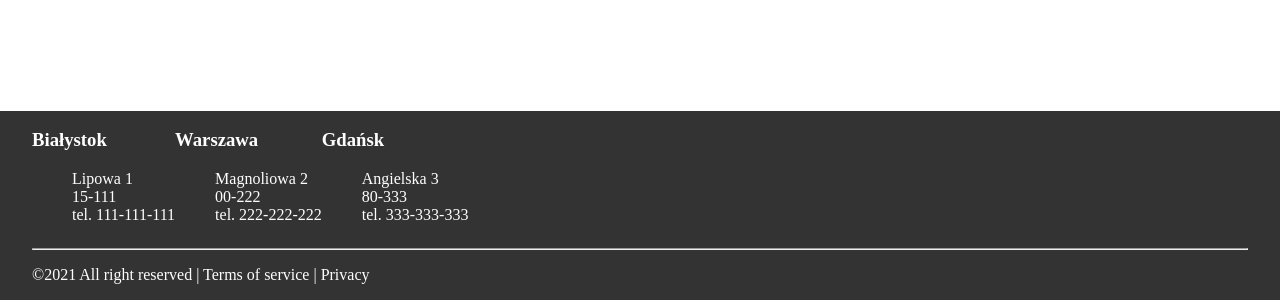
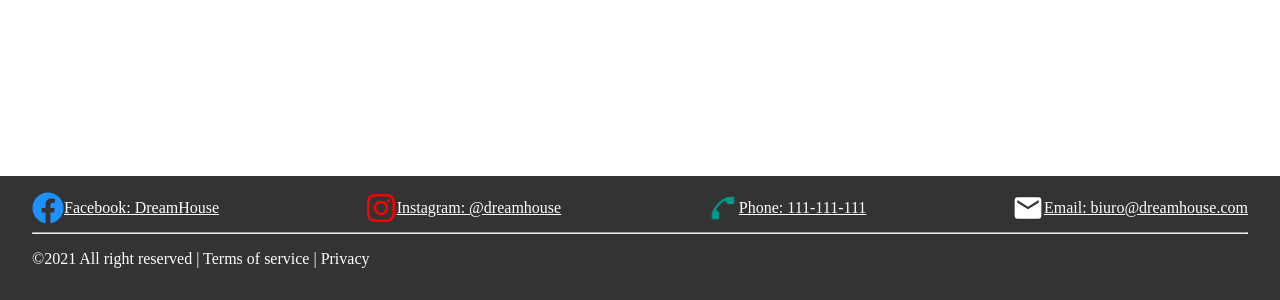
Before and after one commit to R2mik/DreamHouse, a React (Create React App) app: page /Footer in a window 1280 px wide. Shown: the part 740-1040 px from the top of the page. Built offline with nearby package versions, Linux system fonts and the light colour scheme.

Commit message:
add google-map library, change footer to responsible and align text on footer

```diff
--- a/package.json
+++ b/package.json
@@ -6,6 +6,7 @@
     "@hookform/resolvers": "^1.3.5",
     "@material-ui/core": "^4.11.3",
     "@material-ui/icons": "^4.11.2",
+    "@react-google-maps/api": "^2.1.1",
     "@testing-library/jest-dom": "^4.2.4",
     "@testing-library/react": "^9.4.0",
     "@testing-library/user-event": "^7.2.1",
@@ -13,6 +14,7 @@
     "react": "^16.12.0",
     "react-dom": "^16.12.0",
     "react-hook-form": "^6.15.4",
+    "react-icons": "^4.2.0",
     "react-router-dom": "^5.2.0",
     "react-scripts": "3.3.0",
     "yup": "^0.32.9"
--- a/src/assets/styles/App.css
+++ b/src/assets/styles/App.css
@@ -594,7 +594,7 @@ body {
           flex-direction: column;
   background: #333;
   color: white;
-  padding: 0 2em;
+  padding: 1em 2em;
   margin-top: auto;
   z-index: 9;
 }
@@ -607,6 +607,10 @@ body {
   -webkit-box-direction: normal;
       -ms-flex-direction: row;
           flex-direction: row;
+  -webkit-box-pack: justify;
+      -ms-flex-pack: justify;
+          justify-content: space-between;
+  padding: 1em auto;
 }
 
 .footer .row .col {
@@ -616,8 +620,22 @@ body {
           flex-direction: column;
 }
 
-.footer .row .col .list-unstyled {
-  list-style: none;
+.footer .row .col a {
+  display: -webkit-box;
+  display: -ms-flexbox;
+  display: flex;
+  -webkit-box-align: center;
+      -ms-flex-align: center;
+          align-items: center;
+  -webkit-box-pack: center;
+      -ms-flex-pack: center;
+          justify-content: center;
+  color: white;
+  font-size: 1em;
+}
+
+.footer .row .col a .icons {
+  padding-right: auto;
 }
 
 body {
--- a/src/assets/styles/_Footer.scss
+++ b/src/assets/styles/_Footer.scss
@@ -1,3 +1,5 @@
+@import "./_mixins/flex-center";
+
 body{
     min-height: 100%;
     display: flex;
@@ -8,19 +10,28 @@ body{
     flex-direction: column;
     background: #333;
     color: white;
-    padding: 0 2em;
+    padding: 1em 2em;
     margin-top: auto;
     z-index: 9;
 
     .row{
         display: flex;
         flex-direction: row;
+        justify-content: space-between;
+        padding: 1em auto;
         .col {
             //display: flex;
             flex-direction: column;
 
-            .list-unstyled {
-                list-style: none;
+            a {
+                @include flex-center;
+                color: white;
+                font-size: 1em;
+
+                .icons {
+                    padding-right: auto;
+                }
+
             }
         }
     }
--- /dev/null
+++ b/src/assets/styles/_mixins/_flex-center.scss
@@ -0,0 +1,5 @@
+@mixin flex-center {
+    display: flex;
+    align-items: center;
+    justify-content: center;
+}
--- /dev/null
+++ b/src/assets/styles/_mixins/_grid-center.scss
@@ -0,0 +1,4 @@
+@mixin grid-center {
+    display: grid;
+    place-items: center;
+}
--- a/src/components/App.js
+++ b/src/components/App.js
@@ -7,6 +7,7 @@ import {Home} from './home';
 import {Projekty} from './projects';
 import SignUp from './sign-up';
 import {Footer} from './footer';
+import {Contact} from './contact'
 
 import '../assets/styles/App.css';
 
@@ -22,6 +23,7 @@ export default function App() {
             <Route path="/" exact component={Home}/>
             <Route path="/Projekty" component={Projekty}/>
             <Route path="/AboutMe" component={AboutMe}/>
+            <Route path="/Contact" component={Contact}/>
             <Route path="/Footer" component={Footer}/>
             <Route path="/sign-up" component={SignUp}/>
           </Switch>
--- /dev/null
+++ b/src/components/contact/ContactView.js
@@ -0,0 +1,30 @@
+import React from 'react'
+
+export const ContactView = () => (
+    <div className="row">
+        <div className="col">
+            <h3>Białystok</h3>
+            <ul className="list-unstyled">
+                <li>Lipowa 1</li>
+                <li>15-111</li>
+                <li>tel. 111-111-111</li>
+            </ul>
+        </div>
+        <div className="col">
+            <h3>Warszawa</h3>
+            <ul className="list-unstyled">
+                <li>Magnoliowa 2</li>
+                <li>00-222</li>
+                <li>tel. 222-222-222</li>
+            </ul>
+        </div>
+        <div className="col">
+            <h3>Gdańsk</h3>
+            <ul className="list-unstyled">
+                    <li>Angielska 3</li>
+                    <li>80-333</li>
+                    <li>tel. 333-333-333</li>
+            </ul>
+        </div>
+    </div>
+)
--- /dev/null
+++ b/src/components/contact/index.js
@@ -0,0 +1,6 @@
+import React from 'react';
+import {ContactView} from './ContactView';
+
+export const Contact = () => (
+        <ContactView/>
+);
--- a/src/components/footer/FooterView.js
+++ b/src/components/footer/FooterView.js
@@ -1,31 +1,32 @@
 import React from 'react'
+
+import {FaFacebook, FaInstagram} from "react-icons/fa";
+import {FcPhone} from "react-icons/fc";
+import {MdEmail} from "react-icons/md";
+
 
 export const FooterView = () => (
     <div className="footer">
         <div className="row">
             <div className="col">
-            <h3>Białystok</h3>
-                <ul className="list-unstyled">
-                    <li>Lipowa 1</li>
-                    <li>15-111</li>
-                    <li>tel. 111-111-111</li>
-                </ul>
+                    <a href="https://www.facebook.com/me">
+                        <FaFacebook className="icons" size="2em" color="DodgerBlue"/>
+                    Facebook: DreamHouse</a>
             </div>
             <div className="col">
-                <h3>Warszawa</h3>
-                <ul className="list-unstyled">
-                    <li>Magnoliowa 2</li>
-                    <li>00-222</li>
-                    <li>tel. 222-222-222</li>
-                </ul>
+                    <a href="https://www.instagram.com/me">
+                        <FaInstagram className="icons" size="2em" color="red" />
+                    Instagram: @dreamhouse</a>
             </div>
             <div className="col">
-                <h3>Gdańsk</h3>
-                <ul className="list-unstyled">
-                        <li>Angielska 3</li>
-                        <li>80-333</li>
-                        <li>tel. 333-333-333</li>
-                </ul>
+                    <a href="tel: 111-111-111">
+                        <FcPhone className="icons" size="2em"/>
+                        Phone: 111-111-111</a>
+            </div>
+            <div className="col">
+                    <a href="mailto: biuro@dreamhouse.com">
+                        <MdEmail className="icons" size="2em" color="white" />
+                    Email: biuro@dreamhouse.com</a>
             </div>
         </div>
             <div className="footer-bot">
--- a/src/components/nav/NavView.js
+++ b/src/components/nav/NavView.js
@@ -27,7 +27,7 @@ export const NavView = (closeMobileMenu, showSidebar, sidebar) => (
                 <Link to="/about-me" className="td">
                     <li><p className="link">About Me</p></li>
                 </Link>
-                <Link to="/Kontakt" className="td">
+                <Link to="/Contact" className="td">
                     <li><p className="link">Kontakt</p></li>
                 </Link>
             </ul>
```
Also changed, not shown: src/components/google-map/Google-Maps.js (added, +48 -0 lines), 2 other files (tests, documents, lock files or other folders).
